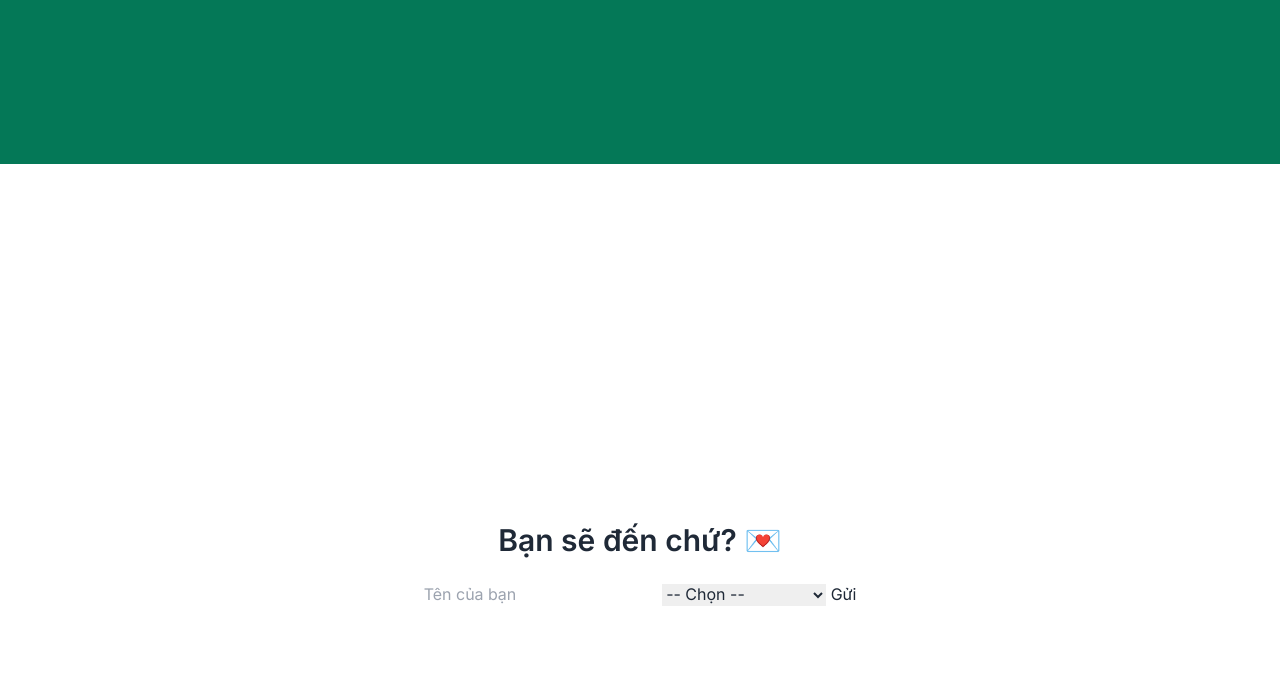
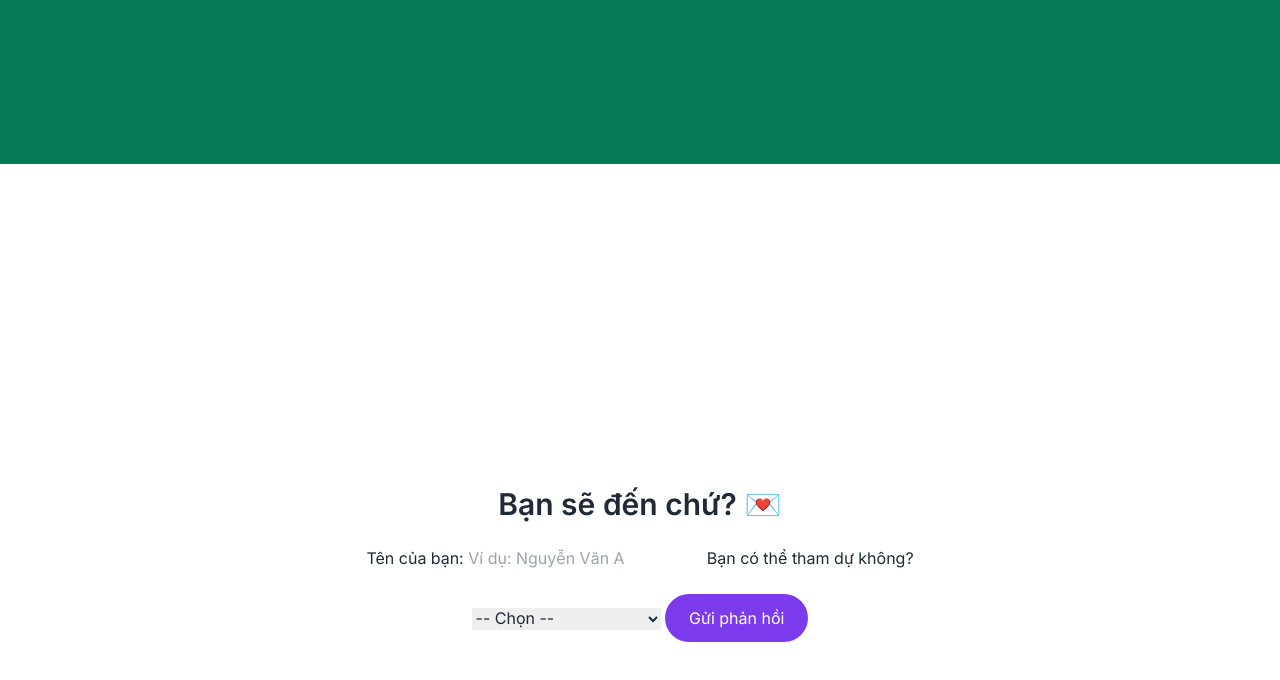
Before and after one commit to nhutbuiminh/graduation-invite, a plain HTML site: page index.html in a window 1280 px wide. Shown: the part 1436-2116 px from the top of the page. Drawn offline with nearby package versions, Linux system fonts and the light colour scheme.

Commit message:
Update index.html

```diff
--- a/index.html
+++ b/index.html
@@ -112,15 +112,22 @@
     </button>
   </div>
 </form> -->
-      <form action="https://formspree.io/f/moqprjgj" method="POST">
-  <input type="text" name="Tên khách mời" placeholder="Tên của bạn" required>
-  <select name="Tham dự" required>
-    <option value="">-- Chọn --</option>
-    <option value="Có thể tham dự">Có thể tham dự</option>
-    <option value="Không thể tham dự">Không thể tham dự</option>
-  </select>
-  <button type="submit">Gửi</button>
+<form action="https://formspree.io/f/xzzgrzjj" method="POST" class="space-y-6">
+  <label>
+    <span>Tên của bạn:</span>
+    <input type="text" name="Tên khách mời" required placeholder="Ví dụ: Nguyễn Văn A">
+  </label>
+  <label>
+    <span>Bạn có thể tham dự không?</span>
+    <select name="Tham dự" required>
+      <option value="">-- Chọn --</option>
+      <option value="Có thể tham dự">✅ Có thể tham dự</option>
+      <option value="Không thể tham dự">❌ Không thể tham dự</option>
+    </select>
+  </label>
+  <button type="submit" class="bg-purple-600 text-white px-6 py-3 rounded-full hover:bg-purple-700">Gửi phản hồi</button>
 </form>
+
     </div>
   </section>
 
```
